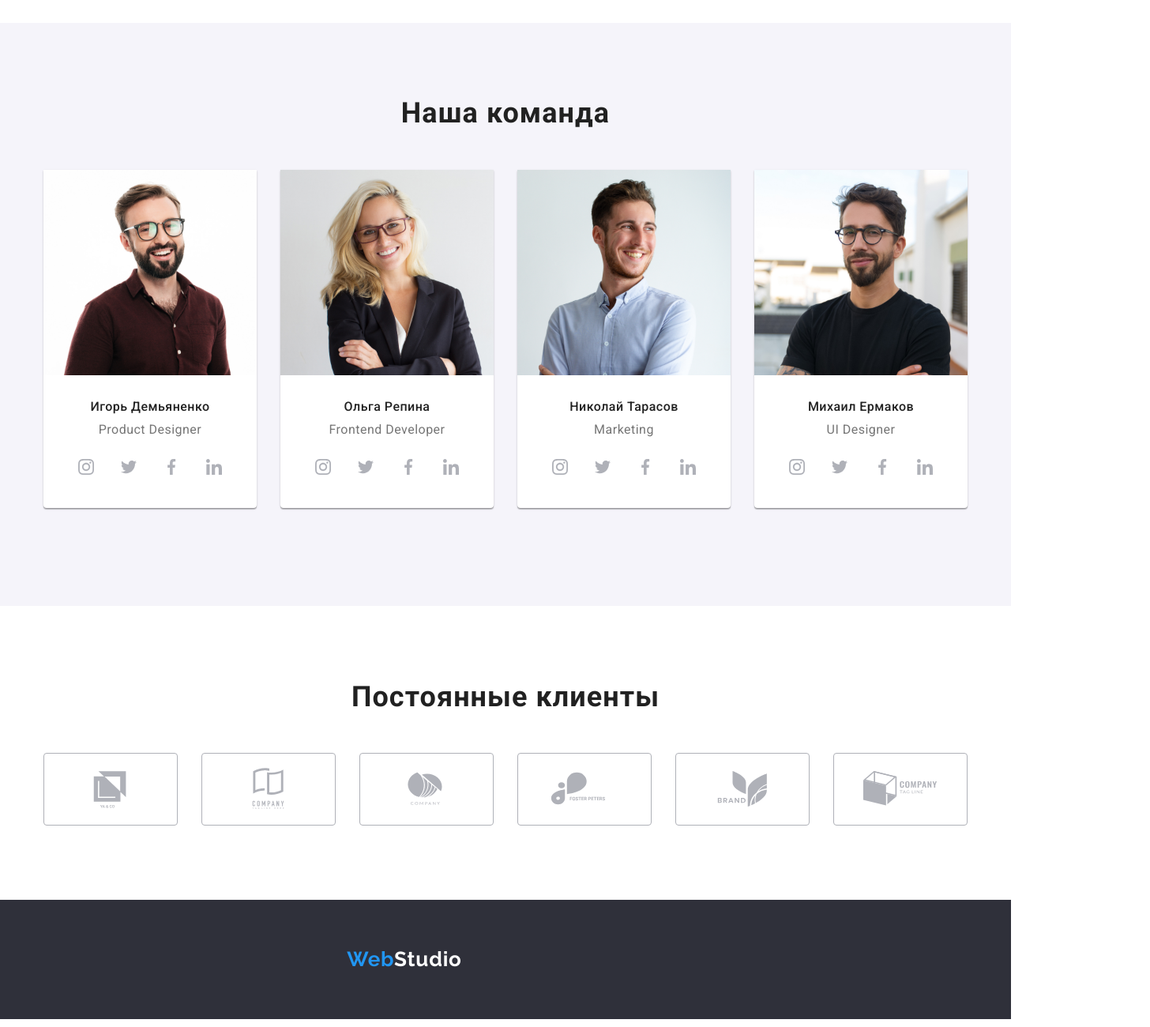
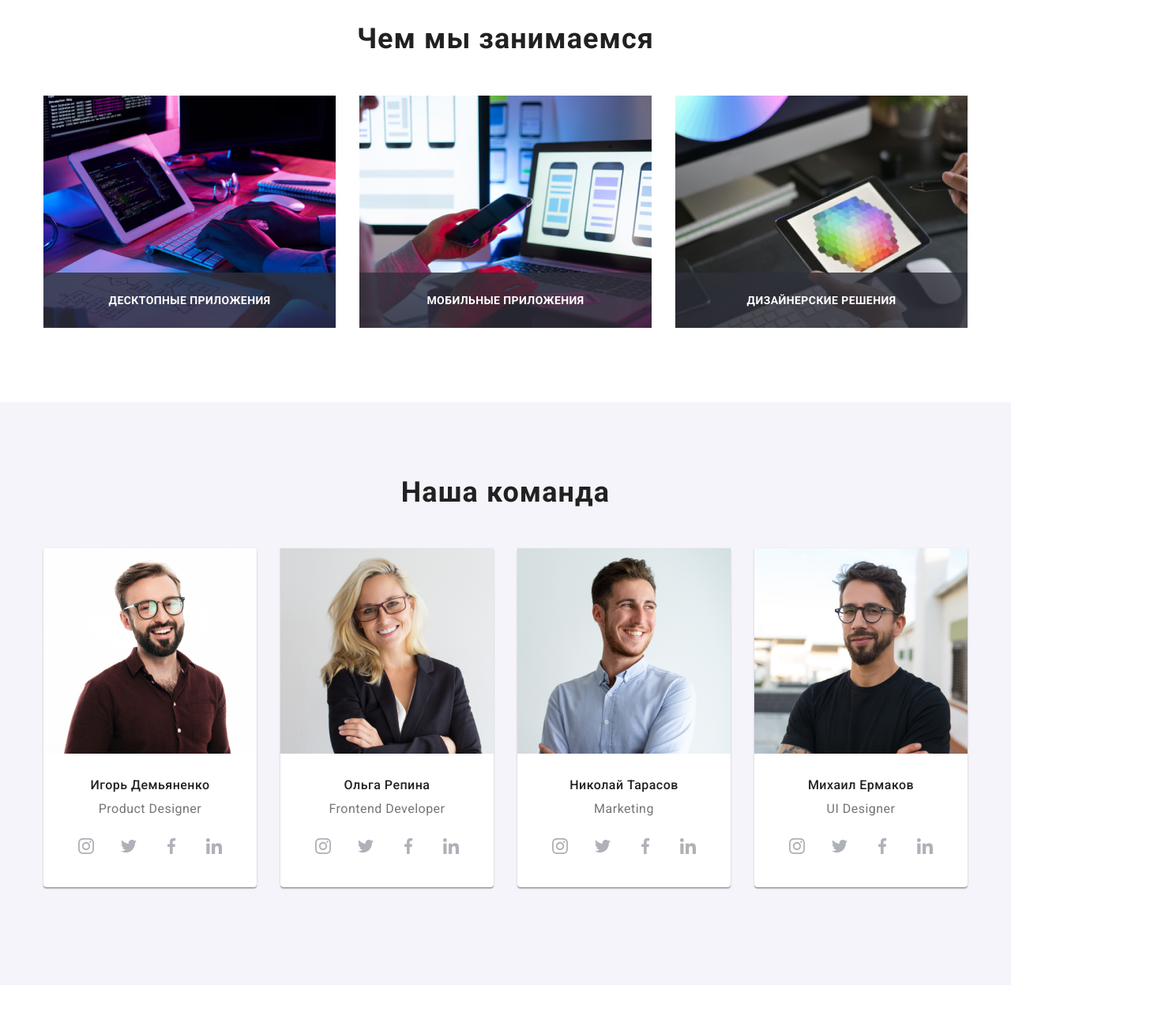
Before and after one commit to MariiaLutska/goit-markup-hw-08, a plain HTML site: page index.html in a window 1280 px wide. Shown: the part 1120-2420 px from the top of the page at 79% size, 1456 px wide, since content can reach past the window. Drawn offline with nearby package versions, Linux system fonts and the light colour scheme.

Commit message:
media header

```diff
--- a/index.html
+++ b/index.html
@@ -108,28 +108,43 @@
         </div>
       </section>
 
-      <!-- <section class="work section">
+      <section class="work section">
         <div class="container">
           <h2 class="work__name">Чем мы занимаемся</h2>
           <ul class="work__list">
             <li class="work__foto">
-                <div class="work__wrap"><img src="./images/img1.jpg" alt="десктопное приложение" width="370">
+              <div class="work__wrap">
+                <img
+                  src="./images/img1.jpg"
+                  alt="десктопное приложение"
+                  width="370"
+                />
                 <p class="work__title">Десктопные приложения</p>
               </div>
             </li>
             <li class="work__foto">
-                <div class="work__wrap"><img src="./images/img2.jpg" alt="мобильное приложение" width="370">
+              <div class="work__wrap">
+                <img
+                  src="./images/img2.jpg"
+                  alt="мобильное приложение"
+                  width="370"
+                />
                 <p class="work__title">Мобильные приложения</p>
               </div>
             </li>
             <li class="work__foto">
-                <div class="work__wrap"><img src="./images/img3.jpg" alt="дизайнерское решение" width='370'>
+              <div class="work__wrap">
+                <img
+                  src="./images/img3.jpg"
+                  alt="дизайнерское решение"
+                  width="370"
+                />
                 <p class="work__title">Дизайнерские решения</p>
               </div>
             </li>
           </ul>
         </div>
-       </section> -->
+      </section>
 
       <section class="team section">
         <div class="container">
--- a/sass/components/_logo.scss
+++ b/sass/components/_logo.scss
@@ -33,8 +33,11 @@
 }
 
 .logo-link.footer__logo {
-  // display: inline-block;
-  //   // padding: 0;
-  //   // margin-bottom: 20px;
-  //   // margin-right: 0;
+  @include desktop {
+    display: inline-block;
+    justify-content: center;
+    padding: 0;
+    margin-bottom: 20px;
+    margin-right: 0;
+  }
 }
--- a/sass/components/_section.scss
+++ b/sass/components/_section.scss
@@ -8,5 +8,11 @@
   }
 }
 .work {
-  padding-top: 0;
+  display: none;
+
+  @include desktop {
+    display: inline;
+    padding-top: 0;
+    padding-bottom: 94px;
+  }
 }
--- a/sass/layout/_footer.scss
+++ b/sass/layout/_footer.scss
@@ -5,7 +5,9 @@
 }
 
 .footer__address {
-  margin-right: 70px;
+  @include desktop {
+    margin-right: 70px;
+  }
 }
 
 .footer-contacts__list {
--- a/sass/layout/_hero.scss
+++ b/sass/layout/_hero.scss
@@ -23,7 +23,7 @@
   }
 
   @media screen and (min-width: 1200px) {
-    max-width: 1600px;
+    width: 1600px;
     padding-top: 200px;
     padding-bottom: 200px;
   }
--- a/sass/layout/_team.scss
+++ b/sass/layout/_team.scss
@@ -48,6 +48,9 @@
   border-radius: 0px 0px 4px 4px;
   background-color: var(--primary-title-color);
   margin-bottom: 30px;
+  // @include tel {
+  //   width: 450px;
+  // }
 
   @media screen and (min-width: 768px) {
     flex-basis: calc((100% - 30px) / 2);
--- a/sass/layout/_works.scss
+++ b/sass/layout/_works.scss
@@ -10,6 +10,7 @@
 
 .work__list {
   display: flex;
+  padding-bottom: 94px;
 }
 
 .work__foto {
```
Also changed, not shown: css/main.css, css/main.min.css, 2 other files. Lines whose indentation alone changed are shown as unchanged.
